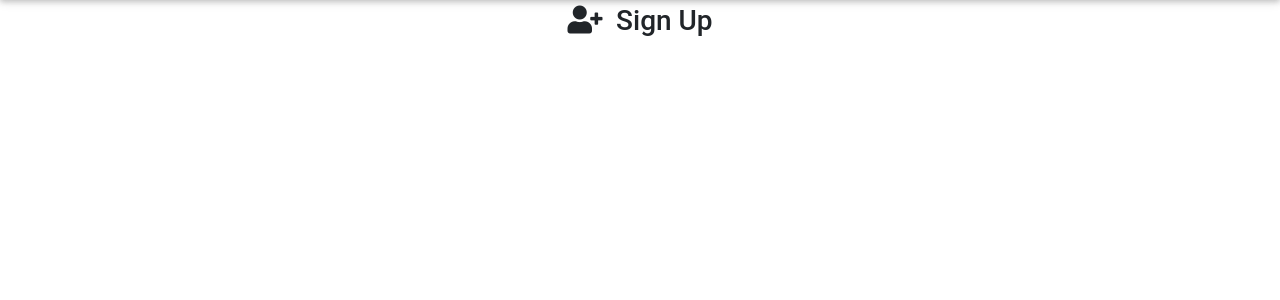
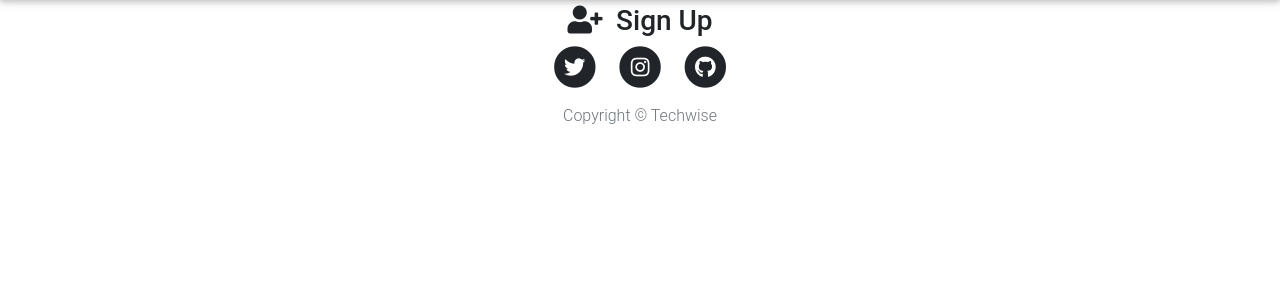
Before and after one commit to Aaron-Ekal/Techwise-Blog, a Flask app: page /signup in a window 1280 px wide. Shown: the part 62-362 px from the top of the page. Run offline with Flask 2, Linux system fonts and the light colour scheme; parts of the project's set-up code (start-up, migrations or seed data) failed here and were passed over; some libraries are stand-ins or nearby versions; some web fonts are replaced.

Commit message:
add footer in the base.html file

```diff
--- a/app/templates/base.html
+++ b/app/templates/base.html
@@ -36,6 +36,43 @@
         {% endblock %}
 
 
+        <!-- Footer -->
+   <footer>
+        <div class="container">
+          <div class="row">
+            <div class="col-lg-8 col-md-10 mx-auto">
+              <ul class="list-inline text-center">
+                <li class="list-inline-item">
+                    <span class="fa-stack fa-lg">
+                      <i class="fas fa-circle fa-stack-2x"></i>
+                      <i class="fab fa-twitter fa-stack-1x fa-inverse"></i>
+                    </span>
+                  </a>
+                </li>
+                <li class="list-inline-item">
+                    <span class="fa-stack fa-lg">
+                      <i class="fas fa-circle fa-stack-2x"></i>
+                      <i class="fab fa-instagram fa-stack-1x fa-inverse"></i>
+                    </span>
+                  </a>
+                </li>
+                <li class="list-inline-item">
+                    <span class="fa-stack fa-lg">
+                      <i class="fas fa-circle fa-stack-2x"></i>
+                      <i class="fab fa-github fa-stack-1x fa-inverse"></i>
+                    </span>
+                  </a>
+                </li>
+              </ul>
+              <p class="copyright text-muted text-center">
+                Copyright &copy; Techwise
+              </p>
+            </div>
+          </div>
+        </div>
+      </footer>
+     <!--footer-->
+
 {% block scripts %}
 
 <script type="text/javascript" src="{{ url_for('static', filename='js/jquery-3.4.1.js') }}"></script>
```
